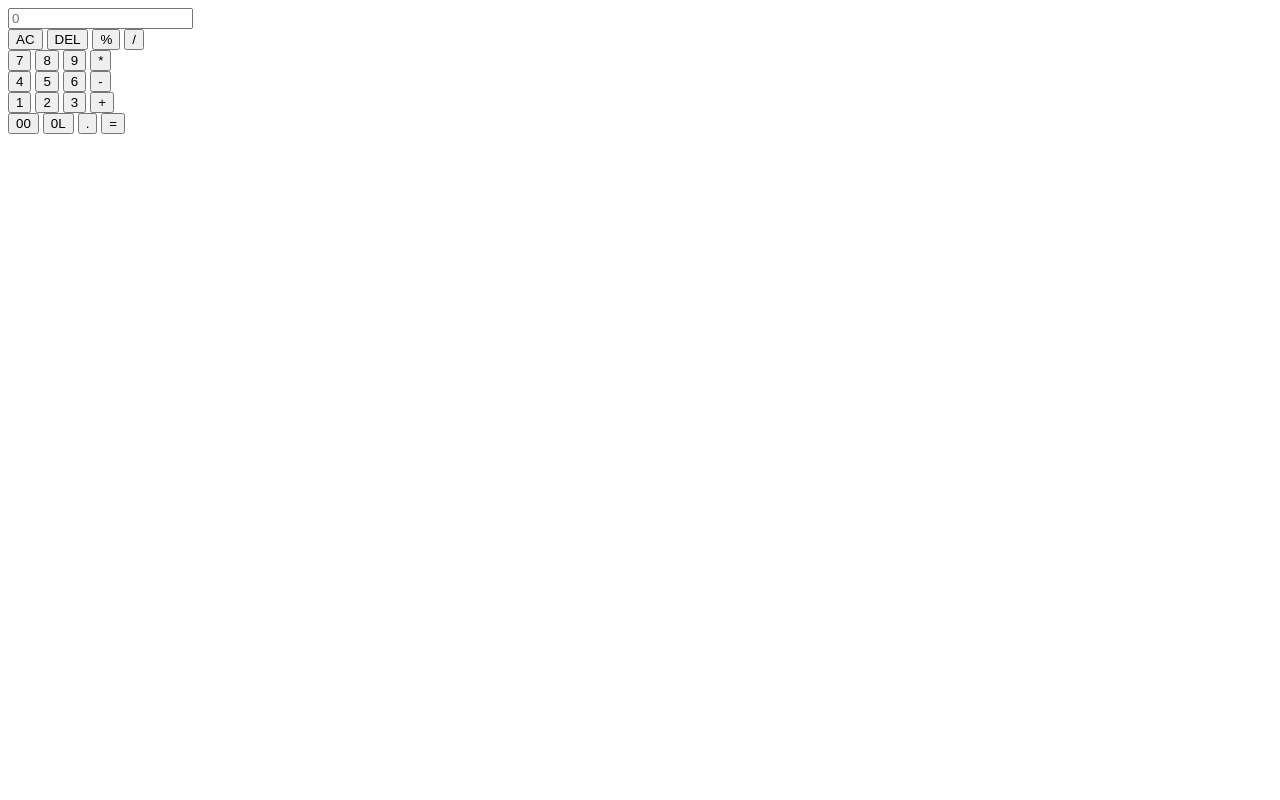
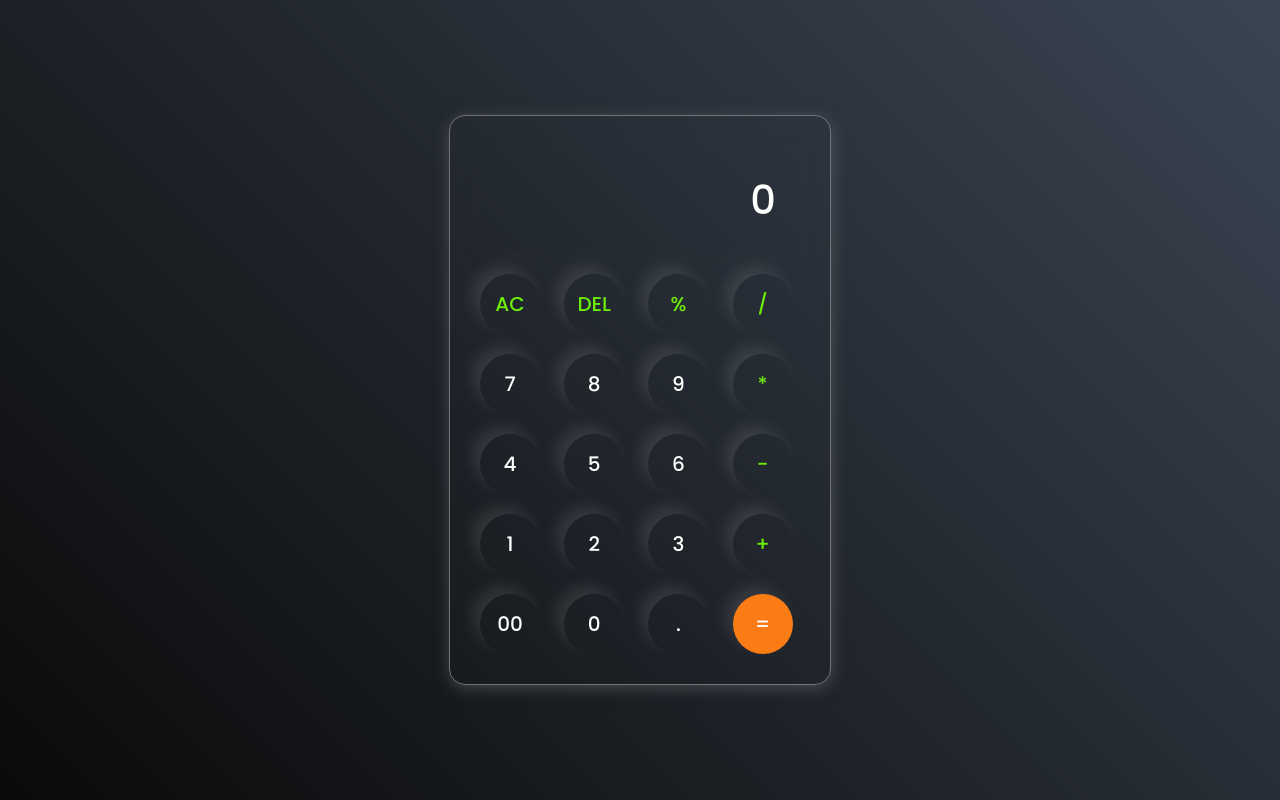
Before and after one commit to RAQEEB212/calculator, a plain HTML site: page index.html in a window 1280 px wide. Drawn offline with Linux system fonts and the light colour scheme.

Commit message:
js basic project,calculator

```diff
--- /dev/null
+++ b/assets/css/css.css
@@ -0,0 +1,69 @@
+/*font*/
+@import url('https://fonts.googleapis.com/css2?family=Poppins:wght@100;500&display=swap');
+
+
+*{
+    margin: 0px;
+    padding: 0px;
+    box-sizing: border-box;
+    /*font family*/
+    font-family: 'Poppins', sans-serif;
+}
+
+
+body{
+    width: 100%;
+
+    /*vh and % are the same thing*/
+    height: 100vh;
+    display: flex;
+    justify-content: center;
+    align-items: center;
+    background: linear-gradient(45deg,#0a0a0a,#3a4452);
+}
+
+.calculator{
+    border: 1px solid #717377;
+    padding: 20px;
+    border-radius: 16px;
+    background-color: transparent;
+    box-shadow: 1px 3px 15px rgba(113,115,119,0.5);
+}
+
+input{
+    width: 320px;
+    border: none;
+    padding: 24px;
+    margin: 10px;
+    background: transparent;
+    box-shadow: 1px 3px 15px rgba(84,84,84,0.1);
+    font-size: 40px;
+    text-align: right;
+    cursor: pointer;
+    color: white;
+
+}
+
+input::placeholder{
+    color: white;
+}
+
+button{
+    border: none;
+    width: 60px;
+    height: 60px;
+    margin: 10px;
+    border-radius: 50%;
+    background: transparent;
+    color: white;
+    font-size: 20px;
+    box-shadow: -8px -8px 15px rgba(255,255,255,0.1);
+    cursor: pointer;
+}
+
+.equalBtn{
+    background-color: #fb7c14;
+}
+.operator{
+    color: #6dee0a
+}
--- /dev/null
+++ b/assets/js/js.js
@@ -0,0 +1,26 @@
+let input = document.getElementById('inputBox')
+let buttons = document.querySelectorAll('button')
+
+let string = "";
+let arr = Array.from(buttons)
+arr.forEach(button => {
+    button.addEventListener('click',(e) =>{
+        if(e.target.innerHTML === '='){
+            string = eval(string);
+            input.value = string;
+        }
+        else if (e.target.innerHTML === 'AC'){
+            string = '';
+            input.value = string;
+        }
+        else if (e.target.innerHTML === 'DEL'){
+            string = string.substring(0,string.length-1);
+            input.value = string
+        }
+        else{
+            string += e.target.innerHTML;
+            input.value = string;
+        }
+
+    })
+})
--- a/index.html
+++ b/index.html
@@ -4,43 +4,46 @@
     <meta charset="UTF-8">
     <meta http-equiv="x-ua-compatible" content="IE=edge">
     <meta name="viewport" content="width=device-width, initial-scale=1">
+    <link rel="stylesheet" href="assets/css/css.css">
     <title>Title</title>
 </head>
 <body>
 
 <div class="calculator">
-    <input type="text" placeholder="0">
+    <input type="text" placeholder="0" id="inputBox">
     <div>
-        <button>AC</button>
-        <button>DEL</button>
-        <button>%</button>
-        <button>/</button>
+        <button class="operator">AC</button>
+        <button class="operator">DEL</button>
+        <button class="operator">%</button>
+        <button class="operator">/</button>
     </div>
     <div>
         <button>7</button>
         <button>8</button>
         <button>9</button>
-        <button>*</button>
+        <button class="operator">*</button>
     </div>
     <div>
         <button>4</button>
         <button>5</button>
         <button>6</button>
-        <button>-</button>
+        <button class="operator">-</button>
     </div>
     <div>
         <button>1</button>
         <button>2</button>
         <button>3</button>
-        <button>+</button>
+        <button class="operator">+</button>
     </div>
     <div>
         <button>00</button>
-        <button>0L</button>
+        <button>0</button>
         <button>.</button>
-        <button>=</button>
+        <button class="equalBtn">=</button>
     </div>
 </div>
 
+
+<script src="assets/js/js.js"></script>
 </body>
 </html>
```
